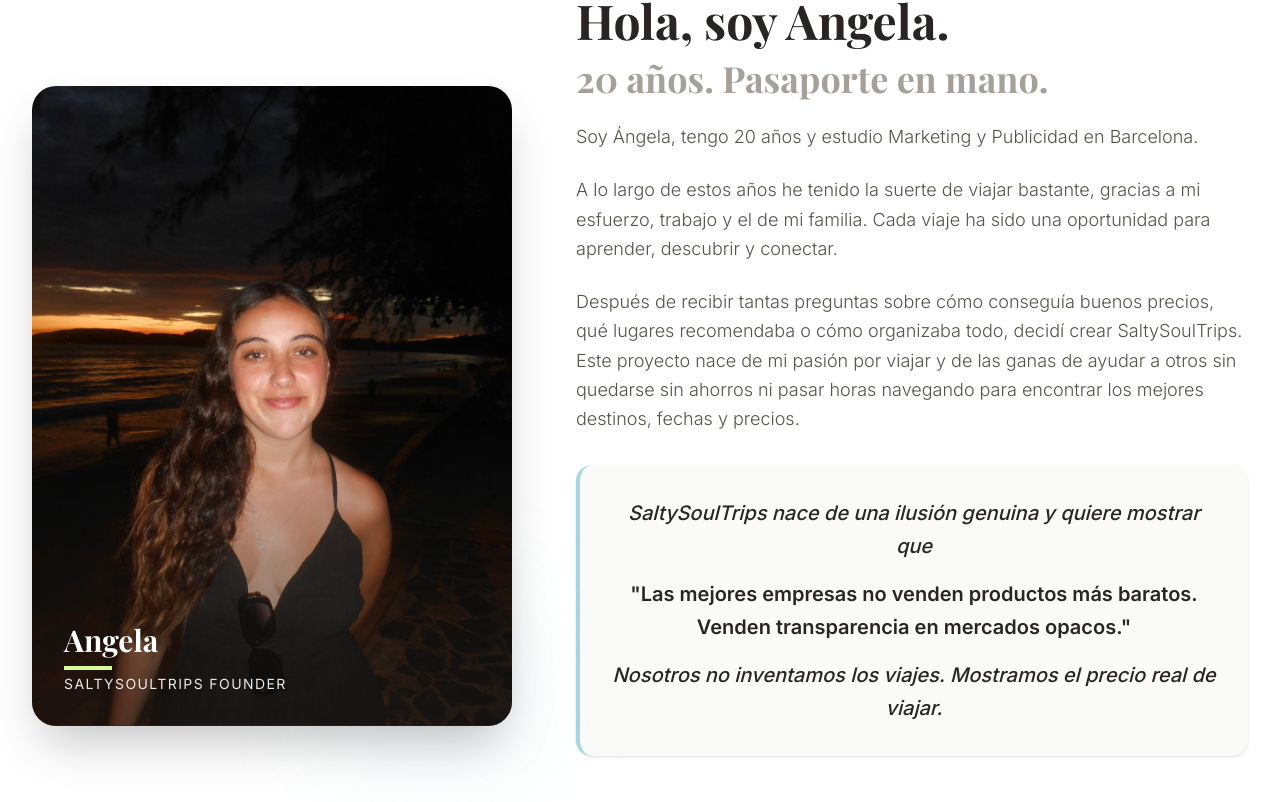
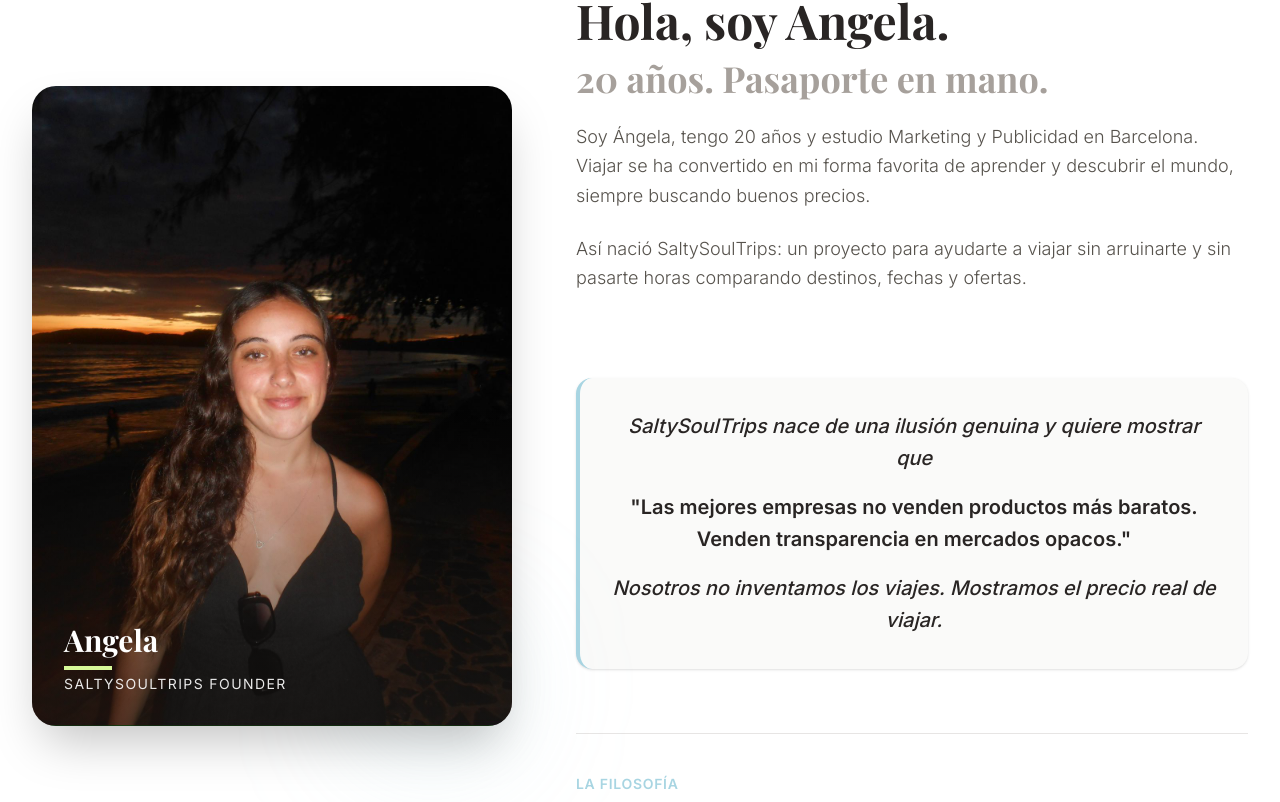
Before and after one commit to saltysoultrips/saltysoultrips, a React (Vite) app: page / in a window 1280 px wide. Shown: the part 938-1740 px from the top of the page. Built offline with nearby package versions, Linux system fonts and the light colour scheme; a web font is replaced by a local one.

Commit message:
modificaciones

```diff
--- a/src/components/layout/Footer.jsx
+++ b/src/components/layout/Footer.jsx
@@ -143,7 +143,9 @@
         className="bg-stone-100 py-12 border-t border-stone-200"
       >
         <div className="max-w-7xl mx-auto px-4 sm:px-6 lg:px-8">
-          <div className="flex flex-col md:flex-row justify-between items-center bg-white p-8 rounded-3xl shadow-sm">
+          <div className="bg-white p-8 rounded-3xl shadow-sm">
+            {/* Main Footer Content */}
+            <div className="flex flex-col md:flex-row justify-between items-center">
               <div className="mb-6 md:mb-0 text-center md:text-left">
                 <h3 className="text-2xl font-serif font-bold text-stone-800">
                   Saltysoultrips
@@ -200,6 +202,52 @@
               </div>
             </div>
 
+            {/* Colaboradores Section - Now inside the white box */}
+            <div className="mt-10 pt-8 border-t border-stone-200 text-center">
+              <h4 className="text-lg font-semibold text-stone-700 mb-6">
+                Colaboradores
+              </h4>
+              <div className="flex flex-wrap justify-center items-center gap-8 md:gap-12">
+                <a
+                  href="https://holafly.sjv.io/YROPnq"
+                  target="_blank"
+                  rel="noopener noreferrer"
+                  className="opacity-70 hover:opacity-100 transition-opacity duration-300"
+                >
+                  <img
+                    src="/resto/holafly.png"
+                    alt="Holafly"
+                    className="h-8 md:h-10 object-contain grayscale hover:grayscale-0 transition-all duration-300"
+                  />
+                </a>
+                <a
+                  href="https://heymondo.es/?utm_medium=Afiliado&utm_source=SALTYSOULTRIPS&utm_campaign=PRINCIPAL&cod_descuento=SALTYSOULTRIPS&ag_campaign=WEB&agencia=ABWmUCzTeUoAOchm5JnRMQLaoEQzCpUNGrl5Ty4s"
+                  target="_blank"
+                  rel="noopener noreferrer"
+                  className="opacity-70 hover:opacity-100 transition-opacity duration-300"
+                >
+                  <img
+                    src="/resto/heymondo.png"
+                    alt="Heymondo"
+                    className="h-8 md:h-10 object-contain grayscale hover:grayscale-0 transition-all duration-300"
+                  />
+                </a>
+                <a
+                  href="https://www.getyourguide.es?partner_id=QLUQS6L&cmp=share_to_earn"
+                  target="_blank"
+                  rel="noopener noreferrer"
+                  className="opacity-70 hover:opacity-100 transition-opacity duration-300"
+                >
+                  <img
+                    src="/resto/getyourguide.png"
+                    alt="GetYourGuide"
+                    className="h-8 md:h-10 object-contain grayscale hover:grayscale-0 transition-all duration-300"
+                  />
+                </a>
+              </div>
+            </div>
+          </div>
+
           <div className="mt-8 border-t border-stone-200 pt-8 flex flex-col md:flex-row justify-between items-center text-sm text-stone-400">
             <p>
               &copy; {new Date().getFullYear()} Saltysoultrips. Todos los
--- a/src/components/sections/About.jsx
+++ b/src/components/sections/About.jsx
@@ -60,22 +60,17 @@
               <div className="space-y-6 text-lg text-stone-600 font-light leading-relaxed">
                 <p>
                   Soy Ángela, tengo 20 años y estudio Marketing y Publicidad en
-                  Barcelona.
+                  Barcelona. Viajar se ha convertido en mi forma favorita de
+                  aprender y descubrir el mundo, siempre buscando buenos
+                  precios.
                 </p>
+
                 <p>
-                  A lo largo de estos años he tenido la suerte de viajar
-                  bastante, gracias a mi esfuerzo, trabajo y el de mi familia.
-                  Cada viaje ha sido una oportunidad para aprender, descubrir y
-                  conectar.
+                  Así nació SaltySoulTrips: un proyecto para ayudarte a viajar
+                  sin arruinarte y sin pasarte horas comparando destinos, fechas
+                  y ofertas.
                 </p>
-                <p>
-                  Después de recibir tantas preguntas sobre cómo conseguía
-                  buenos precios, qué lugares recomendaba o cómo organizaba
-                  todo, decidí crear SaltySoulTrips. Este proyecto nace de mi
-                  pasión por viajar y de las ganas de ayudar a otros sin
-                  quedarse sin ahorros ni pasar horas navegando para encontrar
-                  los mejores destinos, fechas y precios.
-                </p>
+                <br></br>
                 <div className="bg-stone-50 p-8 rounded-2xl border-l-4 border-brand-sage my-8 shadow-sm text-center">
                   <p className="text-stone-800 font-medium italic text-xl leading-relaxed">
                     SaltySoulTrips nace de una ilusión genuina y quiere mostrar
--- a/src/components/sections/Discounts.jsx
+++ b/src/components/sections/Discounts.jsx
@@ -5,9 +5,9 @@
   {
     name: "Heymondo",
     logo: "/resto/heymondo.png",
-    title: "5% de descuento en tu seguro",
+    title: "Tu seguro de viaje",
     description: "Viaja protegido con el mejor seguro de viajes",
-    buttonText: "Conseguir Descuento",
+    buttonText: "5% de descuento",
     url: "https://heymondo.es/?utm_medium=Afiliado&utm_source=SALTYSOULTRIPS&utm_campaign=PRINCIPAL&cod_descuento=SALTYSOULTRIPS&ag_campaign=WEB&agencia=ABWmUCzTeUoAOchm5JnRMQLaoEQzCpUNGrl5Ty4s",
     icon: Shield,
   },
@@ -16,7 +16,7 @@
     logo: "/resto/holafly.png",
     title: "Internet en tus viajes",
     description: "Mantente conectado en cualquier parte del mundo",
-    buttonText: "Ver Planes",
+    buttonText: "5% de descuento",
     url: "https://holafly.sjv.io/YROPnq",
     icon: Wifi,
   },
--- a/src/components/sections/Testimonials.jsx
+++ b/src/components/sections/Testimonials.jsx
@@ -84,7 +84,7 @@
   },
   {
     name: "Andrea Gimenez",
-    destination: "Viajera",
+    destination: "Disneyland Paris",
     text: "Experiencia muy buena sin duda volvere a contactar",
     rating: 5,
     image: null,
```
Lines whose indentation alone changed are shown as unchanged.
